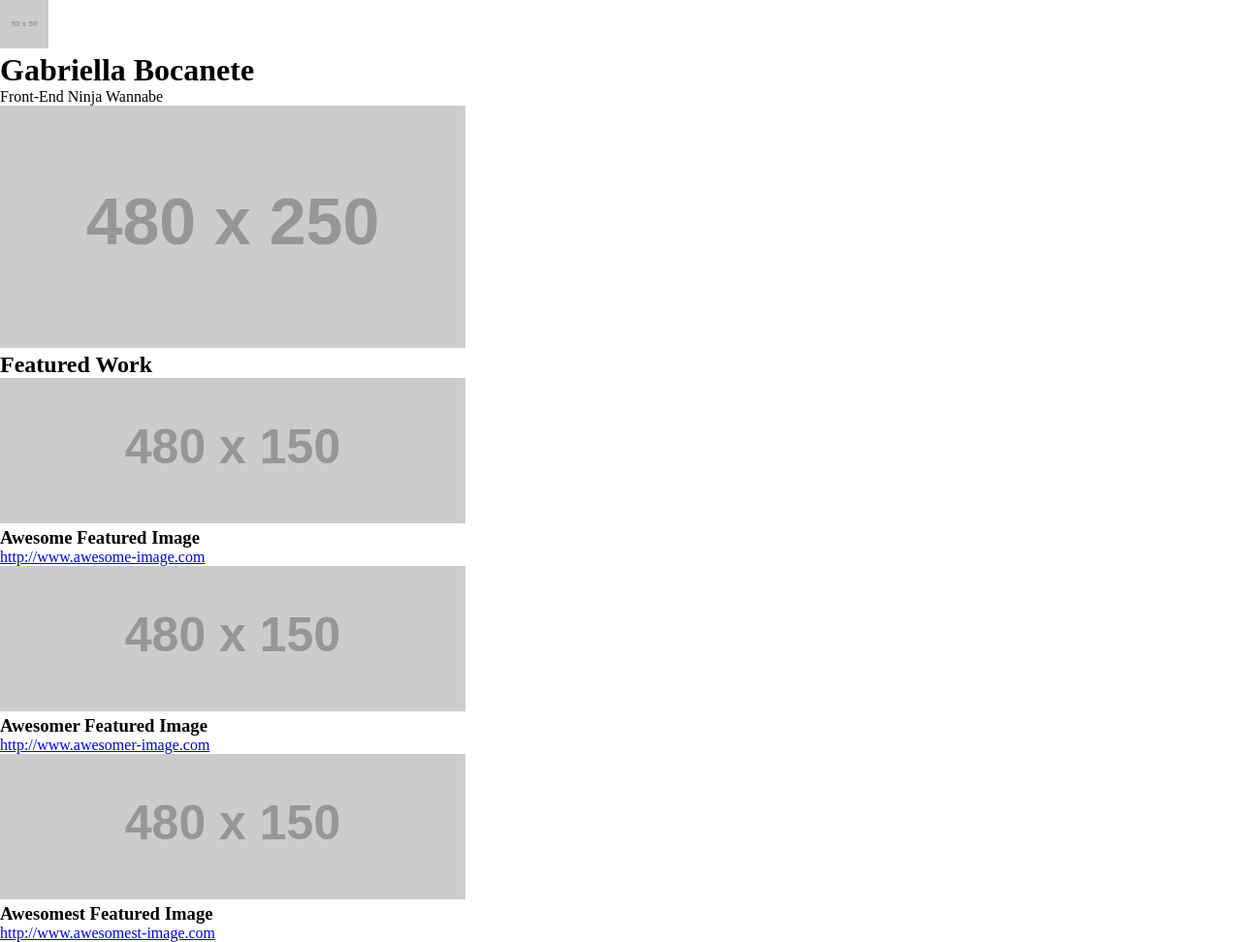
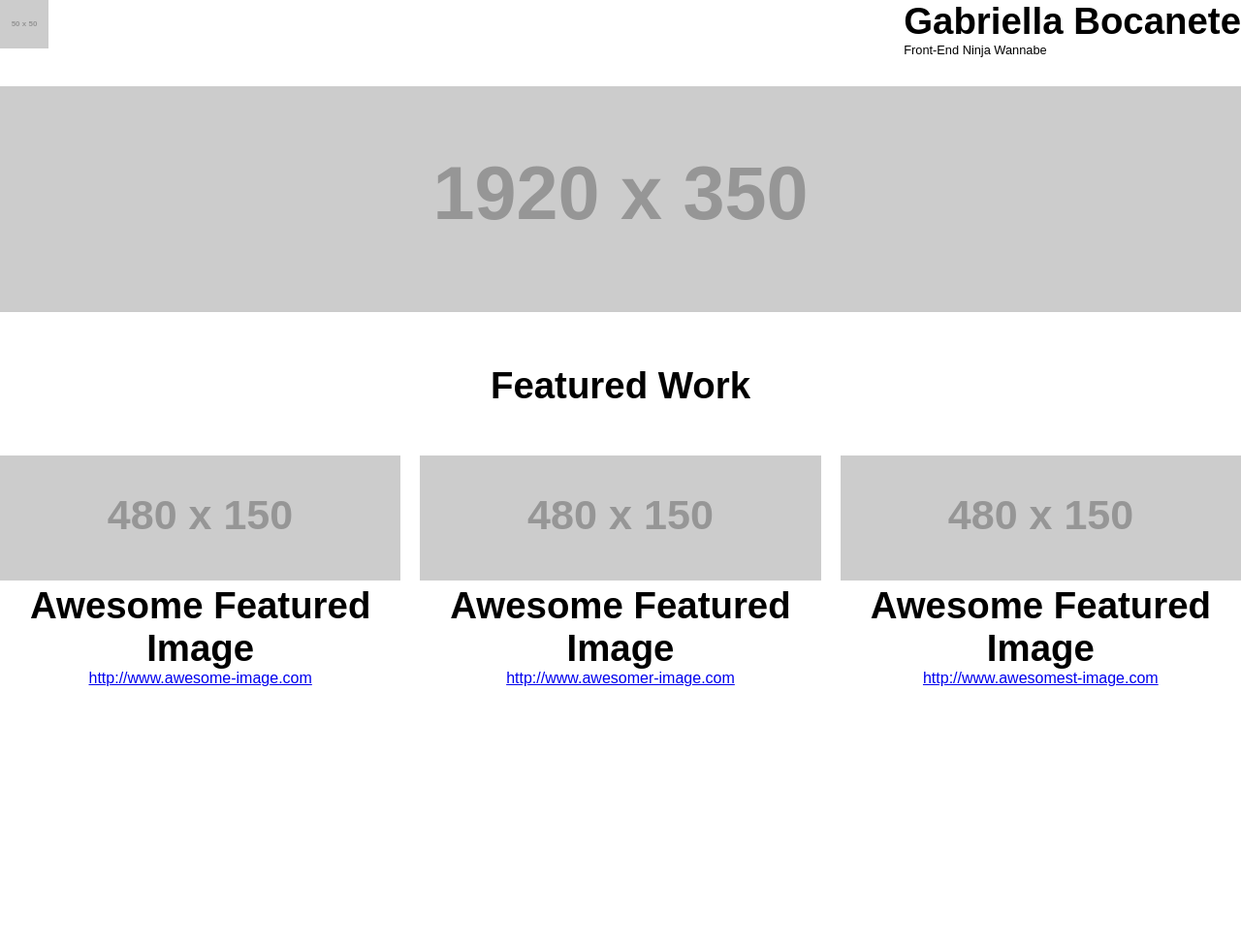
Before and after one commit to y0lka/Udacity, a plain HTML site: page P1 (Build a Portfolio Site)/index.html in a window 1280 px wide. Shown: the whole page at 97% size. After the commit the page ends 800 px from the top, so only its background shows below. Drawn offline with Linux system fonts and the light colour scheme; placeholder pictures from the web are drawn by us.

Commit message:
skeleton in progress

```diff
--- a/P1 (Build a Portfolio Site)/css/styles.css
+++ b/P1 (Build a Portfolio Site)/css/styles.css
@@ -2,10 +2,113 @@
 *:before,
 *:after {
     box-sizing: border-box;
+    font-family: Arial, Helvetica, sans-serif; /*TODO: nicer fonts!!*/
     margin: 0;
     padding: 0;
 }
 
+
+/*GLOBAL MOBILE STYLES*/
+
+/*making images responsive*/
+.responsive-img {
+    height: auto;
+    max-width: 100%;
+}
+
+.responsive-hdr {
+    font-size: 7vw;
+}
+
+.responsive-text {
+    font-size: 5vw;
+}
+
+/*END GLOBAL MOBILE STYLES*/
+
 .header {
+    text-align: center;
+    margin-bottom: 50px;
+}
 
+.content-hdr,
+.featured-item {
+    text-align: center;
 }
+
+.featured-work {
+    margin-top: 50px;
+}
+
+.featured-item {
+    margin: 30px 0;
+}
+
+@media screen and (min-width: 480px) {
+    .responsive-hdr {
+        font-size: 6vw;
+    }
+
+    .responsive-text {
+        font-size: 4vw;
+    }
+
+    .featured-img {
+        width: 100%;
+    }
+}
+
+@media screen and (min-width: 720px) {
+    .header {
+        justify-content: space-between;
+        margin: 0 auto 30px;
+        text-align: left;
+    }
+
+/*    .header-logo {        obsolete now but good to know
+        text-align: left;
+    }
+
+    .header-text {
+        text-align: right;
+    }
+    */
+
+    .header,
+    .featured {
+        display: flex;
+        max-width: 1400px;
+    }
+
+    .featured {
+        margin: 30px auto 0;
+    }
+
+    .featured-item {
+        margin: 20px 20px 20px 0;
+    }
+
+    .featured-item:last-child {
+        margin-right: 0;
+    }
+}
+
+@media screen and (min-width: 830px) {
+    .responsive-hdr {
+        font-size: 4vw;
+    }
+
+    .responsive-text {
+        font-size: 2vw;
+    }
+}
+
+@media screen and (min-width: 1200px) {
+    .responsive-hdr {
+        font-size: 3vw;
+    }
+
+    .responsive-text {
+        font-size: 1vw;
+    }
+}
--- a/P1 (Build a Portfolio Site)/index.html
+++ b/P1 (Build a Portfolio Site)/index.html
@@ -12,35 +12,36 @@
 <body>
 	<header class="header">
 		<div class="header-logo">
-			<img src="https://via.placeholder.com/50" alt="Gabriella Bocanete" / class="header-img">
+			<img src="https://via.placeholder.com/50" alt="Gabriella Bocanete" / class="header-img responsive-img" />
 		</div>
 		<div class="header-text">
-			<h1 class="header-name">Gabriella Bocanete</h1>
-			<p class="header-title">Front-End Ninja Wannabe</p>
+			<h1 class="header-name responsive-hdr">Gabriella Bocanete</h1>
+			<p class="header-title responsive-text">Front-End Ninja Wannabe</p>
 		</div>
 	</header>
 	<main class="content">
-		<img src="https://via.placeholder.com/480x250" alt="Hero Image Placeholder" class="hero-img" />
+		<img srcset="https://via.placeholder.com/480x150 480w, https://via.placeholder.com/960x250 960w, https://via.placeholder.com/1920x350 1920w"
+		sizes="100vw" src="https://via.placeholder.com/1920x350" alt="Hero Image Placeholder" class="hero-img responsive-img" />
 		<section class="featured-work">
-			<h2 class="content-hdr">Featured Work</h2>
+			<h2 class="content-hdr responsive-hdr">Featured Work</h2>
 			<div class="featured">
 				<div class="featured-item">
-					<img src="https://via.placeholder.com/480x150" alt="Featured Image One" class="featured-img" />
-					<h3 class="featured-hdr">Awesome Featured Image</h3>
+					<img src="https://via.placeholder.com/480x150" alt="Featured Image One" class="featured-img responsive-img" />
+					<h3 class="featured-hdr responsive-hdr">Awesome Featured Image</h3>
 					<p class="featured-text">
 						<a href="#" class="featured-link">http://www.awesome-image.com</a>
 					</p>
 				</div>
 				<div class="featured-item">
-					<img src="https://via.placeholder.com/480x150" alt="Featured Image Two" class="featured-img" />
-					<h3 class="featured-hdr">Awesomer Featured Image</h3>
+					<img src="https://via.placeholder.com/480x150" alt="Featured Image Two" class="featured-img responsive-img" />
+					<h3 class="featured-hdr responsive-hdr">Awesome Featured Image</h3>
 					<p class="featured-text">
 						<a href="#" class="featured-link">http://www.awesomer-image.com</a>
 					</p>
 				</div>
 				<div class="featured-item">
-					<img src="https://via.placeholder.com/480x150" alt="Featured Image Three" class="featured-img" />
-					<h3 class="featured-hdr">Awesomest Featured Image</h3>
+					<img src="https://via.placeholder.com/480x150" alt="Featured Image Three" class="featured-img responsive-img" />
+					<h3 class="featured-hdr responsive-hdr">Awesome Featured Image</h3>
 					<p class="featured-text">
 						<a href="#" class="featured-link">http://www.awesomest-image.com</a>
 					</p>
```
